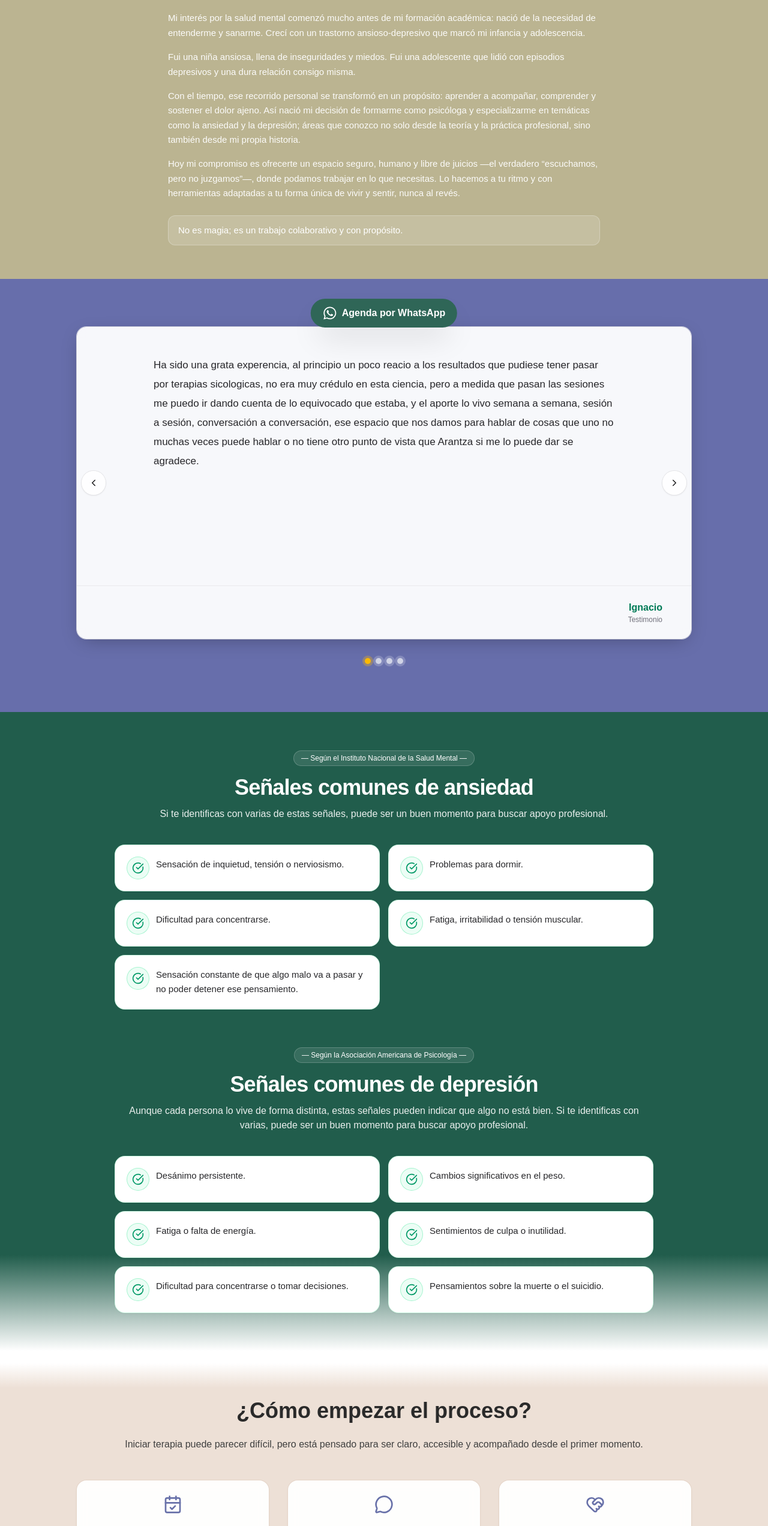
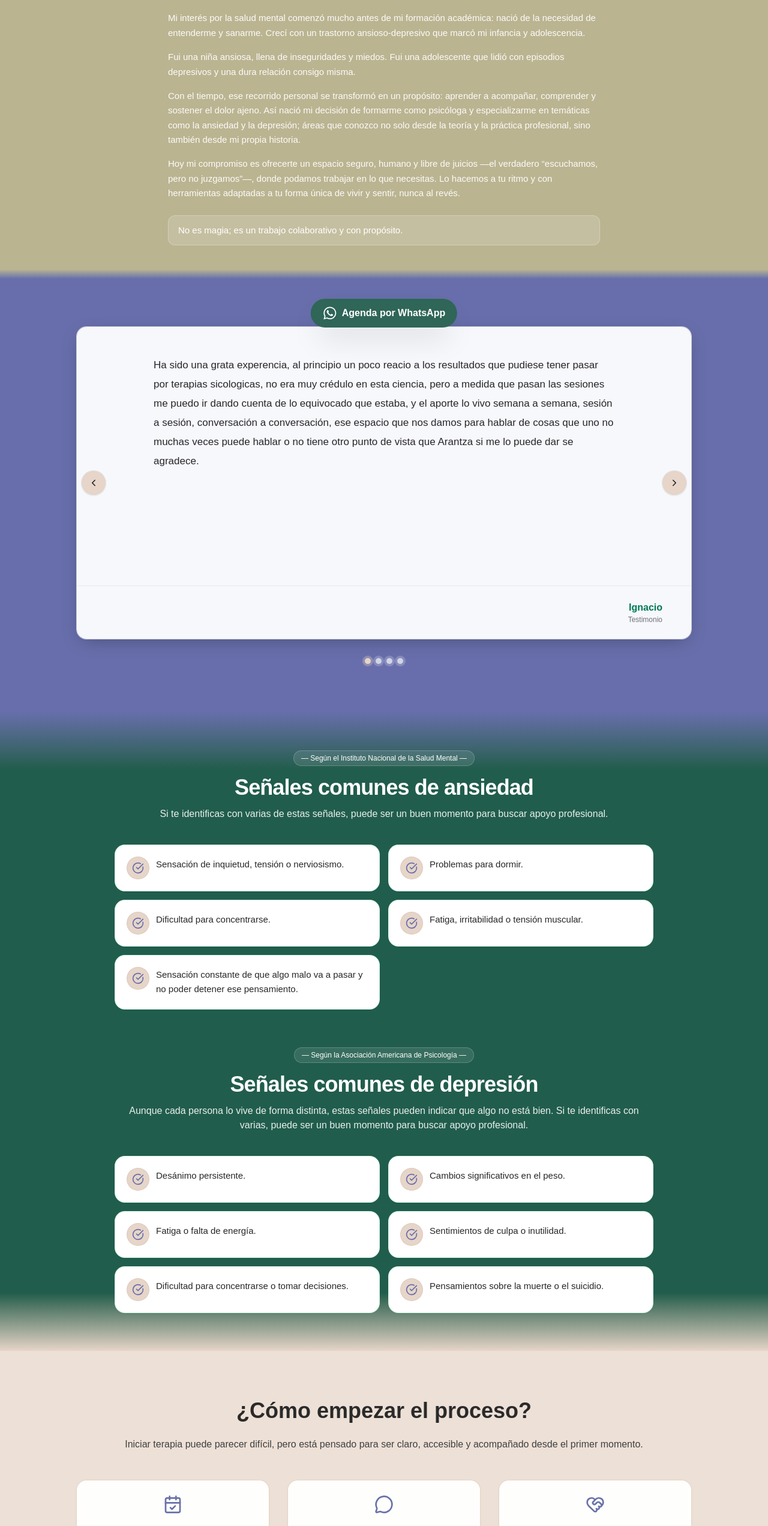
Before and after one commit to gpedrosad/landingProyecto, a Next.js app: page / in a window 1280 px wide. Shown: the part 234-2778 px from the top of the page at 60% size. Built offline with nearby package versions, Linux system fonts and the light colour scheme.

Commit message:
cambios de colores y degradados

```diff
--- a/src/components/AboutArantza.tsx
+++ b/src/components/AboutArantza.tsx
@@ -5,11 +5,11 @@ import { motion } from "framer-motion";
 
 export default function AboutArantza() {
   return (
-    <section
-      className="relative w-full"
-      style={{ backgroundColor: "#bbb491" }}
-    >
-      <div className="mx-auto max-w-3xl px-6 py-10 sm:py-14">
+    <section className="relative w-full" style={{ backgroundColor: "#bbb491" }}>
+      {/* Degradado inferior: #bbb491 a violeta */}
+      <div className="absolute bottom-0 left-0 w-full h-4 bg-gradient-to-t from-[#676EAB] to-[#bbb491] z-0 pointer-events-none" />
+
+      <div className="relative z-10 mx-auto max-w-3xl px-6 py-10 sm:py-14">
         {/* Logo */}
         <div className="flex justify-center">
           <div className="relative h-24 w-[260px] sm:h-20 sm:w-[320px]">
--- a/src/components/FAQSection.tsx
+++ b/src/components/FAQSection.tsx
@@ -1,4 +1,3 @@
-// components/FAQSection.tsx
 "use client";
 
 import React, { useState } from "react";
@@ -36,9 +35,16 @@ export function FAQSection() {
 
   return (
     <section
-      className="py-16 px-4 sm:px-12 lg:px-32"
-      style={{ backgroundColor: "#215d4c" }} // fondo solicitado
+      className="relative pt-40 pb-40 px-4 sm:px-12 lg:px-32"
+      style={{ backgroundColor: "#215d4c" }}
     >
+      {/* Degradado superior hacia #ede0d6 */}
+      <div className="absolute top-0 left-0 w-full h-20 bg-gradient-to-t from-[#215d4c] to-[#ede0d6] pointer-events-none z-0" />
+
+      {/* Degradado inferior hacia #6571ac */}
+      <div className="absolute bottom-0 left-0 w-full h-20 bg-gradient-to-b from-[#215d4c] to-[#6571ac] pointer-events-none z-0" />
+
+      <div className="relative z-10">
         <h2 className="text-3xl font-semibold text-white text-center mb-8">
           Preguntas Frecuentes
         </h2>
@@ -67,7 +73,7 @@ export function FAQSection() {
 
                 <div
                   className={`px-4 overflow-hidden transition-all duration-300 ${
-                  isOpen ? "max-h-40 py-4" : "max-h-0"
+                    isOpen ? "max-h-20 py-4" : "max-h-0"
                   }`}
                 >
                   <p className="text-white/90">{item.answer}</p>
@@ -76,6 +82,7 @@ export function FAQSection() {
             );
           })}
         </div>
+      </div>
     </section>
   );
 }
--- a/src/components/Footer.tsx
+++ b/src/components/Footer.tsx
@@ -5,34 +5,31 @@ import { Instagram } from "lucide-react";
 import { FaWhatsapp } from "react-icons/fa";
 
 type FooterProps = {
-  /** Ruta del logo (por defecto /logo.png en /public) */
   logoSrc?: string;
-  /** Nombre de marca para fallback del logo y copyright */
   name?: string;
-  /** Subtítulo bajo el logo (opcional) */
   tagline?: string;
-  /** WhatsApp (número en cualquier formato, se normaliza) */
   phone?: string;
-  /** Instagram (handle sin @ y URL). */
   instagram?: { handle: string; url: string };
 };
 
 const Footer: React.FC<FooterProps> = ({
   logoSrc = "/logo3.png",
   name = "Florescencia",
-  phone = "+56 9 7877 1520",
+  phone = "+56 9 7964 3558",
   instagram = { handle: "florescencia.cl", url: "https://instagram.com/florescencia.cl" },
 }) => {
-  // Normaliza el número a dígitos para wa.me
   const normalizedPhone = phone.replace(/[^\d]/g, "");
   const waHref = `https://wa.me/${normalizedPhone}?text=${encodeURIComponent(
     "Hola, me gustaría agendar una sesión."
   )}`;
 
   return (
-    <footer className="bg-[#6571ac] text-white">
-      <div className="mx-auto max-w-4xl px-6 py-16 text-center">
-        {/* Logo / Nombre */}
+    <footer className="relative bg-[#6571ac] text-white pt-28 pb-16">
+      {/* Degradado superior hacia blanco (más alto, detrás del contenido) */}
+      <div className="absolute top-0 left-0 w-full h-0 bg-gradient-to-t from-[#6571ac] to-white pointer-events-none z-0" />
+
+      {/* Contenido del footer (por encima del degradado) */}
+      <div className="relative z-10 mx-auto max-w-4xl px-6 text-center">
         {logoSrc ? (
           <div className="mx-auto mb-6 h-20 w-44 relative">
             <Image
@@ -47,11 +44,7 @@ const Footer: React.FC<FooterProps> = ({
           <h2 className="mb-2 text-3xl font-semibold tracking-wide">{name}</h2>
         )}
 
-
-
-        {/* Botones de contacto */}
         <div className="mt-8 flex flex-col items-center justify-center gap-3 sm:flex-row">
-          {/* WhatsApp */}
           <a
             href={waHref}
             target="_blank"
@@ -63,7 +56,6 @@ const Footer: React.FC<FooterProps> = ({
             <span>{phone}</span>
           </a>
 
-          {/* Instagram */}
           <Link
             href={instagram.url}
             target="_blank"
@@ -76,7 +68,6 @@ const Footer: React.FC<FooterProps> = ({
           </Link>
         </div>
 
-        {/* Divider + Copyright */}
         <div className="mt-10 border-t border-white/20 pt-4 text-xs leading-relaxed">
           © {new Date().getFullYear()} {name}. Todos los derechos reservados.
         </div>
--- a/src/components/StepsSection.tsx
+++ b/src/components/StepsSection.tsx
@@ -30,12 +30,7 @@ const steps: Step[] = [
 
 export function StepsSection() {
   return (
-    <section
-      className="
-        py-20 px-6 sm:px-12 lg:px-32
-        bg-[linear-gradient(to_bottom,white_0%,white_4%,#ede0d6_12%,#ede0d6_100%)]
-      "
-    >
+    <section className="py-20 px-6 sm:px-12 lg:px-32 bg-[#ede0d6]">
       <div className="max-w-5xl mx-auto text-center">
         <h2 className="text-3xl sm:text-4xl font-semibold text-[#2a2a2a] mb-6">
           ¿Cómo empezar el proceso?
--- a/src/components/SymptomsSection.tsx
+++ b/src/components/SymptomsSection.tsx
@@ -17,16 +17,17 @@ const depressionSymptoms = [
   "Pensamientos sobre la muerte o el suicidio.",
 ];
 
-export function SymptomsSection({
-  /** Fondo con transición al blanco al final */
-  backgroundClass = "bg-[linear-gradient(to_bottom,#215d4c_0%,#215d4c_85%,#ffffff_100%)]",
-}: {
-  backgroundClass?: string;
-}) {
+export function SymptomsSection() {
   return (
-    <section className={`${backgroundClass} py-16 px-6 sm:px-12 lg:px-32`}>
-      <div className="mx-auto max-w-4xl space-y-16">
-        {/* ───────────── Ansiedad ───────────── */}
+    <section className="relative py-16 px-6 sm:px-12 lg:px-32 bg-[#215d4c]">
+      {/* Degradado superior: violeta a verde */}
+      <div className="absolute top-0 left-0 w-full h-24 bg-gradient-to-b from-[#676EAB] to-[#215d4c] z-0 pointer-events-none" />
+
+      {/* Degradado inferior: verde a #e6d5c8 */}
+      <div className="absolute bottom-0 left-0 w-full h-24 bg-gradient-to-t from-[#e6d5c8] to-[#215d4c] z-0 pointer-events-none" />
+
+      <div className="relative z-10 mx-auto max-w-4xl space-y-16">
+        {/* Ansiedad */}
         <div>
           <div className="text-center">
             <span className="inline-flex items-center rounded-full border border-white/20 bg-white/10 px-3 py-1 text-xs font-medium text-white">
@@ -46,7 +47,7 @@ export function SymptomsSection({
                 key={`anx-${index}`}
                 className="flex items-start gap-3 rounded-2xl bg-white ring-1 ring-emerald-100 p-5 shadow-sm"
               >
-                <div className="grid h-9 w-9 shrink-0 place-items-center rounded-full bg-emerald-50 text-emerald-600 ring-1 ring-emerald-200">
+                <div className="grid h-9 w-9 shrink-0 place-items-center rounded-full bg-[#e6d5c8] text-[#676EAB] ring-1 ring-[#dbc8bb]">
                   <CheckCircle className="h-5 w-5" aria-hidden />
                 </div>
                 <p className="text-[15px] leading-relaxed text-zinc-800">{symptom}</p>
@@ -55,7 +56,7 @@ export function SymptomsSection({
           </ul>
         </div>
 
-        {/* ───────────── Depresión ───────────── */}
+        {/* Depresión */}
         <div>
           <div className="text-center">
             <span className="inline-flex items-center rounded-full border border-white/20 bg-white/10 px-3 py-1 text-xs font-medium text-white">
@@ -76,7 +77,7 @@ export function SymptomsSection({
                 key={`dep-${index}`}
                 className="flex items-start gap-3 rounded-2xl bg-white ring-1 ring-emerald-100 p-5 shadow-sm"
               >
-                <div className="grid h-9 w-9 shrink-0 place-items-center rounded-full bg-emerald-50 text-emerald-600 ring-1 ring-emerald-200">
+                <div className="grid h-9 w-9 shrink-0 place-items-center rounded-full bg-[#e6d5c8] text-[#676EAB] ring-1 ring-[#dbc8bb]">
                   <CheckCircle className="h-5 w-5" aria-hidden />
                 </div>
                 <p className="text-[15px] leading-relaxed text-zinc-800">{symptom}</p>
--- a/src/components/TestimonialSlider.tsx
+++ b/src/components/TestimonialSlider.tsx
@@ -124,7 +124,7 @@ export default function TestimonialSlider({
             <button
               onClick={prev}
               aria-label="Anterior"
-              className="pointer-events-auto grid size-10 place-items-center rounded-full bg-white/85 shadow ring-1 ring-zinc-200 backdrop-blur hover:bg-white"
+              className="pointer-events-auto grid size-10 place-items-center rounded-full bg-[#e6d5c8] shadow ring-1 ring-zinc-200 backdrop-blur hover:bg-[#e6d5c8]/90"
             >
               <svg
                 width="18"
@@ -142,7 +142,7 @@ export default function TestimonialSlider({
             <button
               onClick={next}
               aria-label="Siguiente"
-              className="pointer-events-auto grid size-10 place-items-center rounded-full bg-white/85 shadow ring-1 ring-zinc-200 backdrop-blur hover:bg-white"
+              className="pointer-events-auto grid size-10 place-items-center rounded-full bg-[#e6d5c8] shadow ring-1 ring-zinc-200 backdrop-blur hover:bg-[#e6d5c8]/90"
             >
               <svg
                 width="18"
@@ -169,7 +169,7 @@ export default function TestimonialSlider({
               onClick={() => goTo(i)}
               className={`h-2.5 w-2.5 rounded-full transition-all ${
                 i === index
-                  ? "bg-amber-400 ring-4 ring-amber-400/30"
+                  ? "bg-[#e6d5c8] ring-4 ring-[#e6d5c8]/30"
                   : "bg-white/70 ring-4 ring-white/20 hover:ring-white/40"
               }`}
             />
```
Lines whose indentation alone changed are shown as unchanged.
